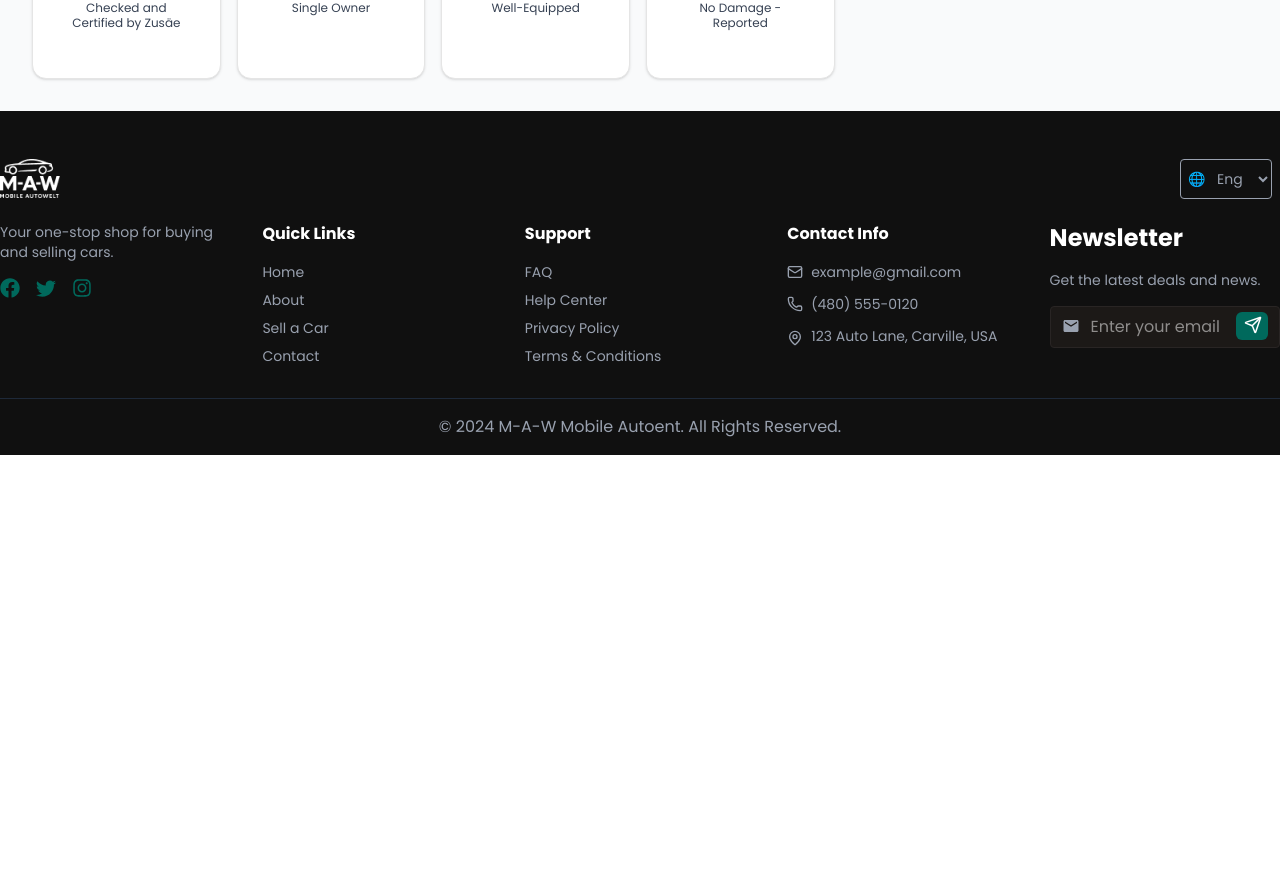
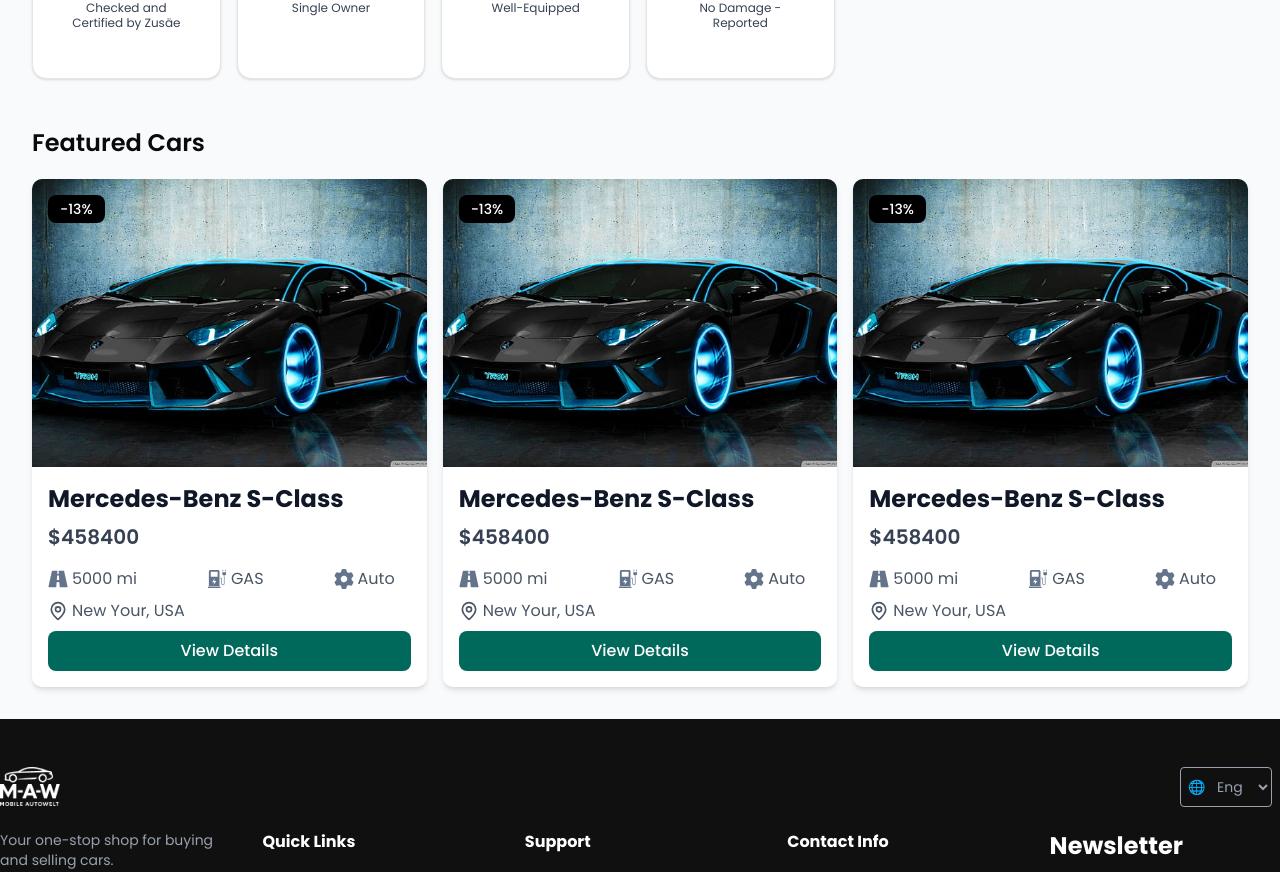
Before and after one commit to shofiq18/joachimcardar, a Next.js app: page /cars/1 in a window 1280 px wide. Shown: the part 1440-2312 px from the top of the page. Before the commit the page ends 1895 px from the top, so only its background shows below. Built offline with nearby package versions, Linux system fonts and the light colour scheme; no server answers.

Commit message:
added featured cars on details page

```diff
--- a/src/app/(commonLayout)/cars/[id]/page.tsx
+++ b/src/app/(commonLayout)/cars/[id]/page.tsx
@@ -25,6 +25,7 @@
   CheckCircle2,
 } from "lucide-react";
 import Link from "next/link";
+import Image from "next/image";
 
 function App() {
   const [currentImage, setCurrentImage] = useState(0);
@@ -69,7 +70,7 @@
   ];
 
   return (
-    <div className="min-h-screen bg-gray-50 py-4 md:py-8 px-4 md:px-6 lg:px-8">
+    <div className="min-h-screen bg-gray-50 py-4 md:py-8 px-4 md:px-6 lg:px-8 ">
       <div className="max-w-7xl mx-auto">
         <div className="grid grid-cols-1 lg:grid-cols-3 gap-6">
           <div className="lg:col-span-2 space-y-6">
@@ -310,6 +311,93 @@
             </Card>
           </div>
         </div>
+
+
+
+        {/* features cars */}
+        <div className="mt-6 lg:mt-12">
+          <h1 className="text-xl lg:text-2xl font-semibold">Featured Cars</h1>
+
+          <div className="mt-5">
+            <div className="grid grid-cols1 md:grid-cols-3 gap-4">
+              {[1, 2, 3].map((car) => (
+                <div className="bg-white rounded-lg overflow-hidden shadow-md hover:shadow-xl transition">
+                  <div className="relative">
+                    <Image
+                      src="/Fake.jpg"
+                      alt="Car Image"
+                      className="w-full h-72 object-cover"
+                      width={500}
+                      height={300}
+                    />
+                    {/* {car.isNew && ( */}
+                    <div className="absolute top-4 left-4 bg-black text-white px-3 py-1 rounded-md text-sm font-medium">
+                      -13%
+                    </div>
+                    {/* )} */}
+                  </div>
+                  <div className="p-4">
+                    <h3 className="text-2xl font-bold text-gray-900 mb-2">
+                      Mercedes-Benz S-Class
+                    </h3>
+                    <p className="text-xl font-semibold text-gray-700 mb-4">
+                      $458400
+                    </p>
+
+                    <div className="flex items-center gap-2 justify-between text-[16px] text-gray-600 mb-2 space-x-4">
+                      <span className="flex items-center">
+                        <span className="mr-1">
+                          <Image
+                            src="/icon/road-icon.png"
+                            alt="setting-icon"
+                            height={20}
+                            width={20}
+                          />
+                        </span>{" "}
+                        5000 mi
+                      </span>
+                      <span className="flex items-center">
+                        <span className="mr-1">
+                          <Image
+                            src="/icon/gas-icon.svg"
+                            alt="setting-icon"
+                            height={20}
+                            width={20}
+                          />
+                        </span>{" "}
+                        GAS
+                      </span>
+                      {/* {car.isAuto && ( */}
+                      <span className="flex items-center mr-4">
+                        <span className="mr-1">
+                          <Image
+                            src="/icon/setting.svg"
+                            alt="setting-icon"
+                            height={20}
+                            width={20}
+                          />
+                        </span>{" "}
+                        Auto
+                      </span>
+                      {/* )} */}
+                    </div>
+                    <div>
+                      <span className="flex items-center mb-2 text-gray-600 ">
+                        <MapPin size={20} className="mr-1 text-gray-600" /> New
+                        Your, USA
+                      </span>
+                    </div>
+                    <Link href={`/cars/1`}>
+                      <button className="w-full bg-[#00695C] text-white py-2 rounded-md hover:bg-teal-700 transition font-medium">
+                        View Details
+                      </button>
+                    </Link>
+                  </div>
+                </div>
+              ))}
+            </div>
+          </div>
+        </div>
       </div>
     </div>
   );
```
